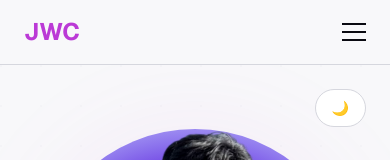
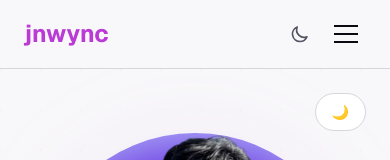
Before and after one commit to jnwync/devfolio, a Next.js app: page / in a window 390 px wide. Shown: the top 160 px of the page. Built offline with nearby package versions, Linux system fonts and the light colour scheme.

Commit message:
feat(navigation): enhance Navigation component with smooth scrolling, active section tracking, and mobile menu animations

```diff
--- a/app/components/Navigation.tsx
+++ b/app/components/Navigation.tsx
@@ -1,62 +1,212 @@
-"use client"
+'use client';
 
-import { useState } from "react"
+import { useState, useEffect } from 'react';
+import { motion, AnimatePresence } from 'framer-motion';
+import { useTheme } from './ThemeProvider';
 
 export default function Navigation() {
-  const [isOpen, setIsOpen] = useState(false)
+  const [isOpen, setIsOpen] = useState(false);
+  const [activeSection, setActiveSection] = useState('about');
+  const { theme, toggleTheme, mounted } = useTheme();
 
   const links = [
-    { name: "About", href: "#about" },
-    { name: "Projects", href: "#projects" },
-    { name: "Skills", href: "#skills" },
-    { name: "Contact", href: "#contact" },
-  ]
+    { name: 'About', href: '#about' },
+    { name: 'Experience', href: '#experience' },
+    { name: 'Skills', href: '#skills' },
+    { name: 'Contact', href: '#contact' },
+  ];
+
+  useEffect(() => {
+    const observer = new IntersectionObserver(
+      (entries) => {
+        const visibleEntries = entries.filter((entry) => entry.isIntersecting);
+        if (visibleEntries.length > 0) {
+          visibleEntries.sort((a, b) => b.intersectionRatio - a.intersectionRatio);
+          setActiveSection(visibleEntries[0].target.id);
+        }
+      },
+      {
+        rootMargin: '-20% 0px -50% 0px',
+        threshold: [0, 0.25, 0.5, 0.75, 1],
+      }
+    );
+
+    links.forEach((link) => {
+      const element = document.querySelector(link.href);
+      if (element) observer.observe(element);
+    });
+
+    const handleScroll = () => {
+      if (window.scrollY < 100) {
+        setActiveSection('about');
+      }
+    };
+
+    window.addEventListener('scroll', handleScroll, { passive: true });
+
+    return () => {
+      observer.disconnect();
+      window.removeEventListener('scroll', handleScroll);
+    };
+  }, []);
+
+  const handleLinkClick = (e: React.MouseEvent<HTMLAnchorElement>, href: string) => {
+    e.preventDefault();
+    const element = document.querySelector(href);
+    if (element) {
+      element.scrollIntoView({ behavior: 'smooth', block: 'start' });
+      setIsOpen(false);
+    }
+  };
+
+  useEffect(() => {
+    const handleEscape = (e: KeyboardEvent) => {
+      if (e.key === 'Escape') setIsOpen(false);
+    };
+    document.addEventListener('keydown', handleEscape);
+    return () => document.removeEventListener('keydown', handleEscape);
+  }, []);
 
   return (
-    <nav className="sticky top-0 z-50 border-b border-border bg-background/80 backdrop-blur-sm">
+    <nav
+      className="sticky top-0 z-50 border-b border-border bg-background/95 backdrop-blur-md supports-backdrop-filter:bg-background/80"
+      aria-label="Main navigation"
+    >
       <div className="mx-auto max-w-6xl px-6 py-4">
         <div className="flex items-center justify-between">
-          <div className="text-2xl font-bold text-accent">JWC</div>
+          <a
+            href="#about"
+            onClick={(e) => handleLinkClick(e, '#about')}
+            className="text-2xl font-bold text-accent hover:text-accent/80 transition-colors focus-visible:outline-2 focus-visible:outline-accent focus-visible:outline-offset-4 rounded-sm"
+            aria-label="Jon Wayne Cabusbusan - Home"
+          >
+            jnwync
+          </a>
 
-          {/* Desktop Menu */}
-          <div className="hidden gap-8 md:flex">
-            {links.map((link) => (
-              <a
-                key={link.name}
-                href={link.href}
-                className="text-sm font-medium text-muted-foreground transition-colors hover:text-accent"
-              >
-                {link.name}
-              </a>
-            ))}
+          <div className="hidden gap-1 md:flex items-center">
+            {links.map((link) => {
+              const isActive = activeSection === link.href.slice(1);
+              return (
+                <a
+                  key={link.name}
+                  href={link.href}
+                  onClick={(e) => handleLinkClick(e, link.href)}
+                  className={`relative px-4 py-2 text-sm font-medium transition-colors rounded-md focus-visible:outline-2 focus-visible:outline-accent focus-visible:outline-offset-2 ${
+                    isActive
+                      ? 'text-accent'
+                      : 'text-muted-foreground hover:text-foreground'
+                  }`}
+                  aria-current={isActive ? 'page' : undefined}
+                >
+                  {link.name}
+                  {isActive && (
+                    <motion.div
+                      layoutId="activeSection"
+                      className="absolute inset-0 bg-accent/10 rounded-md -z-10"
+                      transition={{ type: 'spring', stiffness: 380, damping: 30 }}
+                    />
+                  )}
+                </a>
+              );
+            })}
+
+            <button
+              onClick={toggleTheme}
+              className="ml-2 p-2 rounded-md text-muted-foreground hover:text-foreground hover:bg-accent/10 transition-colors focus-visible:outline-2 focus-visible:outline-accent focus-visible:outline-offset-2"
+              aria-label={`Switch to ${theme === 'dark' ? 'light' : 'dark'} mode`}
+            >
+              {!mounted ? (
+                <div className="w-5 h-5" />
+              ) : theme === 'dark' ? (
+                <svg className="w-5 h-5" fill="none" stroke="currentColor" viewBox="0 0 24 24" aria-hidden="true">
+                  <path strokeLinecap="round" strokeLinejoin="round" strokeWidth={2} d="M12 3v1m0 16v1m9-9h-1M4 12H3m15.364 6.364l-.707-.707M6.343 6.343l-.707-.707m12.728 0l-.707.707M6.343 17.657l-.707.707M16 12a4 4 0 11-8 0 4 4 0 018 0z" />
+                </svg>
+              ) : (
+                <svg className="w-5 h-5" fill="none" stroke="currentColor" viewBox="0 0 24 24" aria-hidden="true">
+                  <path strokeLinecap="round" strokeLinejoin="round" strokeWidth={2} d="M20.354 15.354A9 9 0 018.646 3.646 9.003 9.003 0 0012 21a9.003 9.003 0 008.354-5.646z" />
+                </svg>
+              )}
+            </button>
           </div>
 
-          {/* Mobile Menu Button */}
-          <button onClick={() => setIsOpen(!isOpen)} className="md:hidden" aria-label="Toggle menu">
-            <div className="flex flex-col gap-1.5">
-              <div className="h-0.5 w-6 bg-foreground transition-all" />
-              <div className="h-0.5 w-6 bg-foreground transition-all" />
-              <div className="h-0.5 w-6 bg-foreground transition-all" />
-            </div>
-          </button>
+          <div className="flex items-center gap-2 md:hidden">
+            <button
+              onClick={toggleTheme}
+              className="p-2 rounded-md text-muted-foreground hover:text-foreground transition-colors"
+              aria-label={`Switch to ${theme === 'dark' ? 'light' : 'dark'} mode`}
+            >
+              {!mounted ? (
+                <div className="w-5 h-5" />
+              ) : theme === 'dark' ? (
+                <svg className="w-5 h-5" fill="none" stroke="currentColor" viewBox="0 0 24 24" aria-hidden="true">
+                  <path strokeLinecap="round" strokeLinejoin="round" strokeWidth={2} d="M12 3v1m0 16v1m9-9h-1M4 12H3m15.364 6.364l-.707-.707M6.343 6.343l-.707-.707m12.728 0l-.707.707M6.343 17.657l-.707.707M16 12a4 4 0 11-8 0 4 4 0 018 0z" />
+                </svg>
+              ) : (
+                <svg className="w-5 h-5" fill="none" stroke="currentColor" viewBox="0 0 24 24" aria-hidden="true">
+                  <path strokeLinecap="round" strokeLinejoin="round" strokeWidth={2} d="M20.354 15.354A9 9 0 018.646 3.646 9.003 9.003 0 0012 21a9.003 9.003 0 008.354-5.646z" />
+                </svg>
+              )}
+            </button>
+
+            <button
+              onClick={() => setIsOpen(!isOpen)}
+              className="p-2 rounded-md text-foreground hover:bg-accent/10 transition-colors focus-visible:outline-2 focus-visible:outline-accent focus-visible:outline-offset-2"
+              aria-label={isOpen ? 'Close menu' : 'Open menu'}
+              aria-expanded={isOpen}
+              aria-controls="mobile-menu"
+            >
+              <div className="flex flex-col gap-1.5 w-6">
+                <motion.div
+                  animate={isOpen ? { rotate: 45, y: 6 } : { rotate: 0, y: 0 }}
+                  className="h-0.5 w-6 bg-foreground origin-center"
+                />
+                <motion.div
+                  animate={isOpen ? { opacity: 0 } : { opacity: 1 }}
+                  className="h-0.5 w-6 bg-foreground"
+                />
+                <motion.div
+                  animate={isOpen ? { rotate: -45, y: -6 } : { rotate: 0, y: 0 }}
+                  className="h-0.5 w-6 bg-foreground origin-center"
+                />
+              </div>
+            </button>
+          </div>
         </div>
 
-        {/* Mobile Menu */}
-        {isOpen && (
-          <div className="mt-4 flex flex-col gap-4 md:hidden">
-            {links.map((link) => (
-              <a
-                key={link.name}
-                href={link.href}
-                className="text-sm font-medium text-muted-foreground transition-colors hover:text-accent"
-                onClick={() => setIsOpen(false)}
-              >
-                {link.name}
-              </a>
-            ))}
-          </div>
-        )}
+        <AnimatePresence>
+          {isOpen && (
+            <motion.div
+              id="mobile-menu"
+              initial={{ height: 0, opacity: 0 }}
+              animate={{ height: 'auto', opacity: 1 }}
+              exit={{ height: 0, opacity: 0 }}
+              transition={{ duration: 0.2, ease: 'easeInOut' }}
+              className="overflow-hidden md:hidden"
+            >
+              <div className="flex flex-col gap-1 pt-4 pb-2">
+                {links.map((link) => {
+                  const isActive = activeSection === link.href.slice(1);
+                  return (
+                    <a
+                      key={link.name}
+                      href={link.href}
+                      onClick={(e) => handleLinkClick(e, link.href)}
+                      className={`px-4 py-3 text-sm font-medium rounded-md transition-colors focus-visible:outline-2 focus-visible:outline-accent focus-visible:outline-offset-2 ${
+                        isActive
+                          ? 'text-accent bg-accent/10'
+                          : 'text-muted-foreground hover:text-foreground hover:bg-accent/5'
+                      }`}
+                      aria-current={isActive ? 'page' : undefined}
+                    >
+                      {link.name}
+                    </a>
+                  );
+                })}
+              </div>
+            </motion.div>
+          )}
+        </AnimatePresence>
       </div>
     </nav>
-  )
+  );
 }
```
